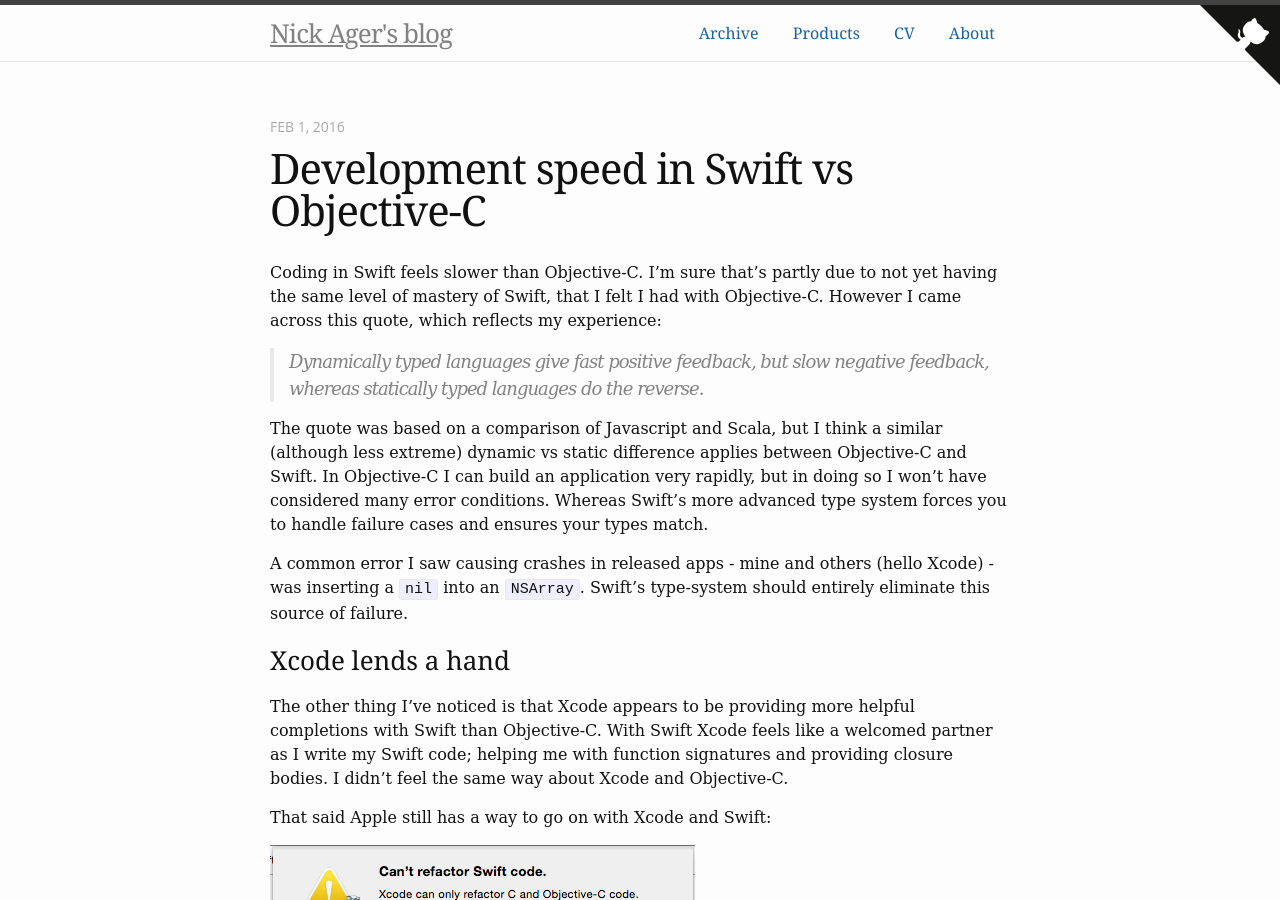
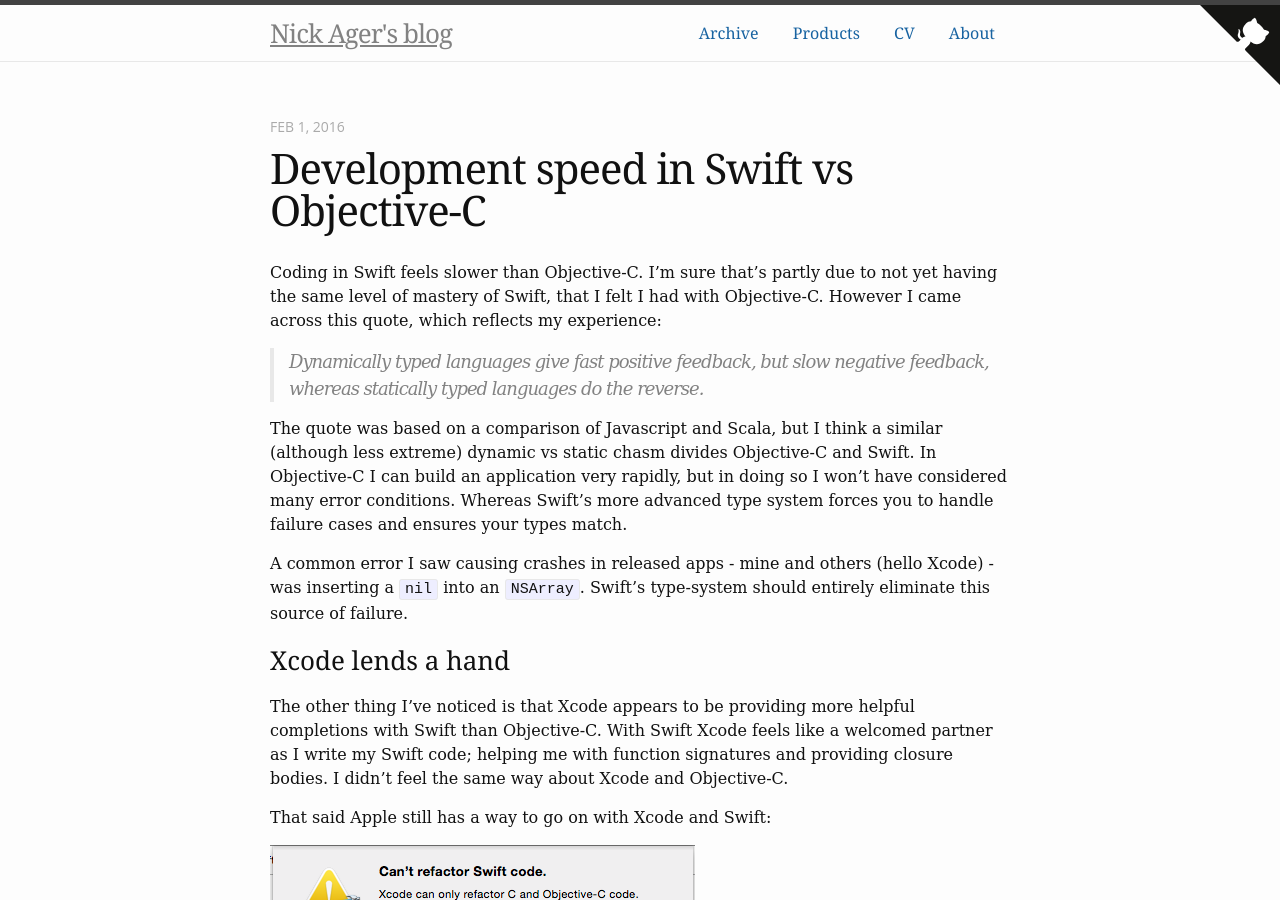
Before and after one commit to NickAger/nickager.github.io, a Jekyll site: the page built from _posts/2016-02-01-swift-vs-objective-c.md, in a window 1280 px wide and 900 px high. Built offline with Jekyll 4.4.1, drawn with Linux system fonts in a browser that asks for light colours; some web fonts are replaced.

Commit message:
minor rewording

```diff
--- a/_posts/2016-02-01-swift-vs-objective-c.md
+++ b/_posts/2016-02-01-swift-vs-objective-c.md
@@ -9,7 +9,7 @@ Coding in Swift feels slower than Objective-C. I'm sure that's partly due to not
 
 > Dynamically typed languages give fast positive feedback, but slow negative feedback, whereas statically typed languages do the reverse.
 
-The quote was based on a comparison of Javascript and Scala, but I think a similar (although less extreme) dynamic vs static difference applies between Objective-C and Swift.<!--more--> In Objective-C I can build an application very rapidly, but in doing so I won't have considered many error conditions. Whereas Swift's more advanced type system forces you to handle failure cases and ensures your types match.
+The quote was based on a comparison of Javascript and Scala, but I think a similar (although less extreme) dynamic vs static chasm divides Objective-C and Swift.<!--more--> In Objective-C I can build an application very rapidly, but in doing so I won't have considered many error conditions. Whereas Swift's more advanced type system forces you to handle failure cases and ensures your types match.
 
 A common error I saw causing crashes in released apps - mine and others (hello Xcode) - was inserting a `nil` into an `NSArray`. Swift's type-system should entirely eliminate this source of failure.
 
```
Also changed, not shown: _posts/2016-02-10-profit-from-futures.md (+1 -1 lines).
